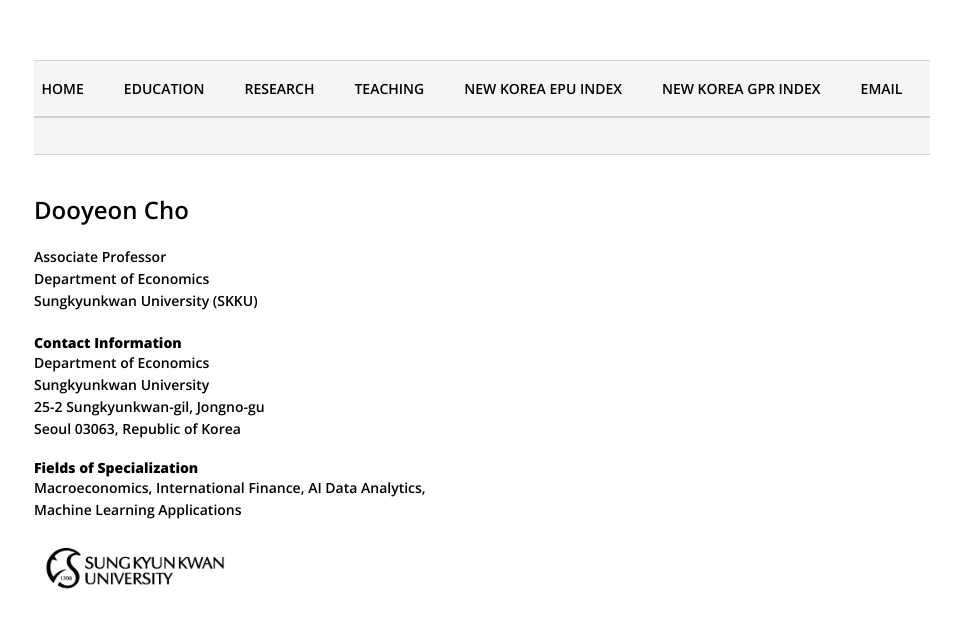
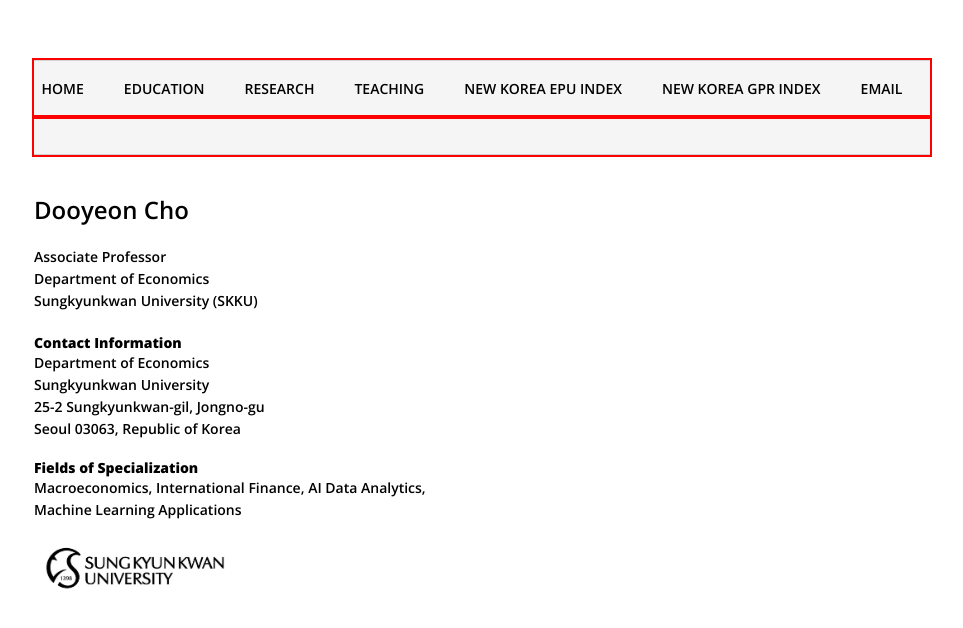
Before and after one commit to dooyeoncho/dooyeoncho.github.io, a Jekyll site: the page built from index.html, in a window 1280 px wide. Shown: the top 628 px of the page, without its empty margins (158-1121 px from the left). Built offline with Jekyll 4.4.1, drawn with Linux system fonts in a browser that asks for light colours.

Commit message:
Update default.html

```diff
--- a/_layouts/default.html
+++ b/_layouts/default.html
@@ -56,6 +56,8 @@
   content: none !important;
 }
 
+footer { outline: 2px solid red; }
+
 </style>
 
 		<footer>
```
